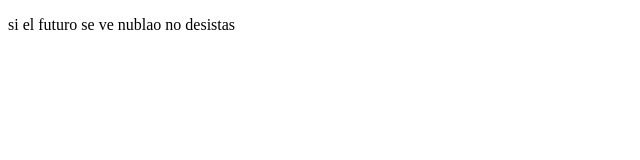
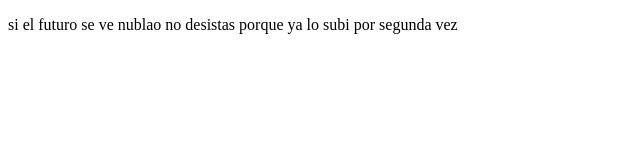
Before and after one commit to sebasmanda/1trabajo, a plain HTML site: page index.html in a window 1280 px wide. Shown: the whole page, without its empty margins (0-640 px from the left). Drawn offline with Linux system fonts and the light colour scheme.

Commit message:
por segunda vez

```diff
--- a/index.html
+++ b/index.html
@@ -8,7 +8,7 @@
 </head>
 <body>
    <p >
-       si el futuro se ve nublao no desistas
+       si el futuro se ve nublao no desistas porque ya lo subi por segunda vez
    </p>
 </body>
 </html>
```
